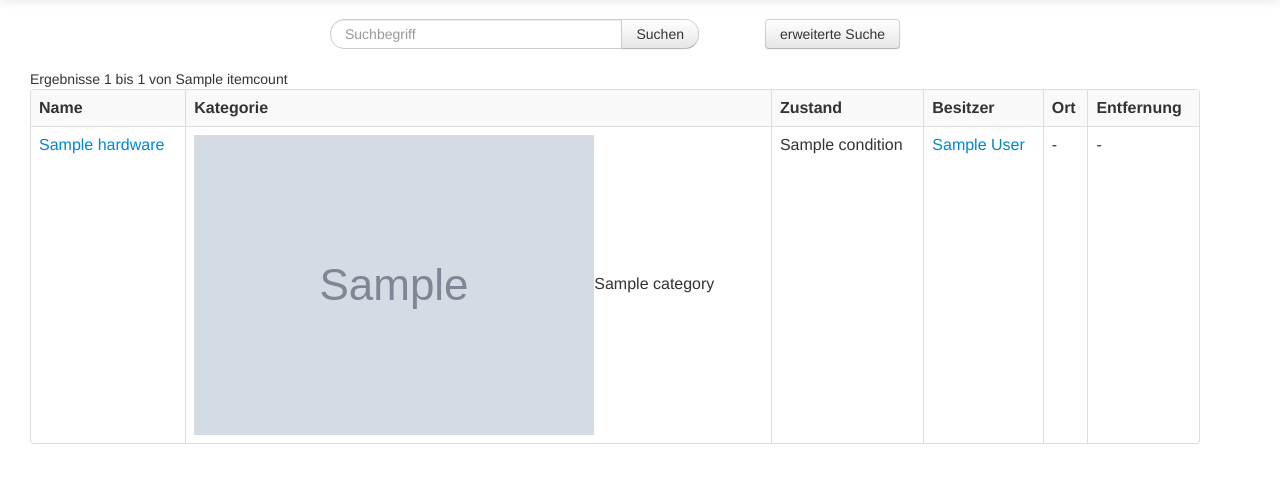
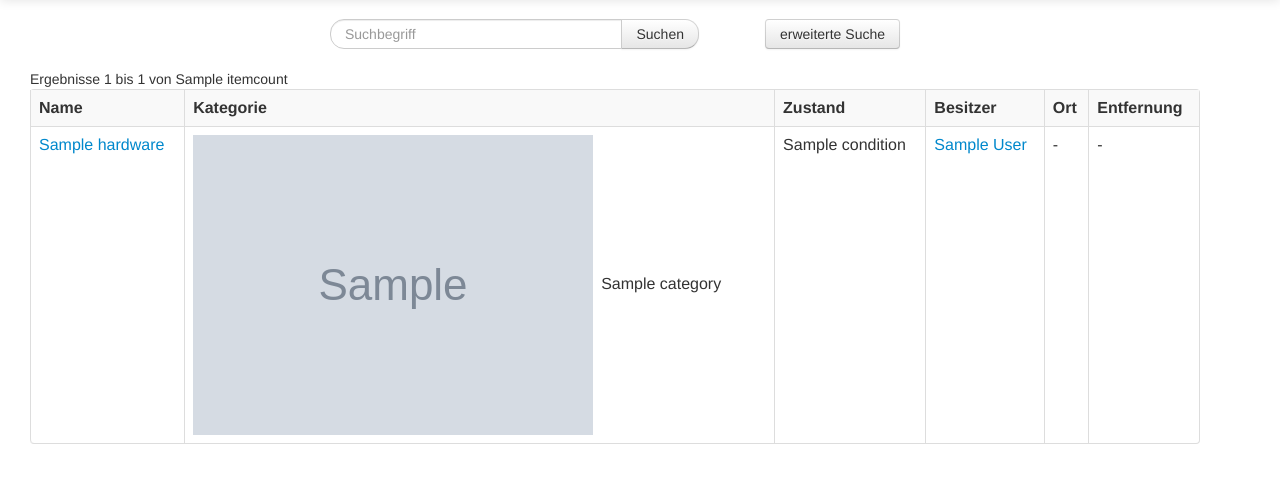
Before and after one commit to phillipthelen/hardware-fuer-alle, a Django app: template templates/hardware/hardwarelist.html in a window 1280 px wide. Shown: the part 41-524 px from the top of the page. Run offline with Django 3.2, Linux system fonts and the light colour scheme; tables that the repository leaves empty hold one stand-in row (values such as "Sample post"); the template is opened without the code that fills it: values that come from a table or form of the project are taken from there, most other values are stand-ins (such as "Sample title", 1, 10 or a date in 2020); grey boxes marked "Sample" are stand-in pictures; parts of the project's set-up code (start-up, migrations or seed data) failed here and were passed over; some libraries are stand-ins or nearby versions.

Commit message:
template fix.

```diff
--- a/templates/hardware/hardwarelisttable.html
+++ b/templates/hardware/hardwarelisttable.html
@@ -7,7 +7,7 @@
 
 {% for h in hardware %}
   <tr><td><a href="{% url hardware.views.displayHardware h.id h.slug %}">{{h.name}}</a></td>
-     <td><img src="/images/{{h.category.icon}}" />{{h.category}}</td>
+     <td><img src="/images/{{h.category.icon}}" style="margin-right:8px" />{{h.category}}</td>
     <td>{{h.condition}}</td>
     <td><a href="{% url users.views.profile h.owner.id %}">{{h.owner.get_profile.displayname}}</a></td>
      {% if user.is_authenticated and h.owner.get_profile.displayLocation%}<td>{{h.location.city}}</td>
```
